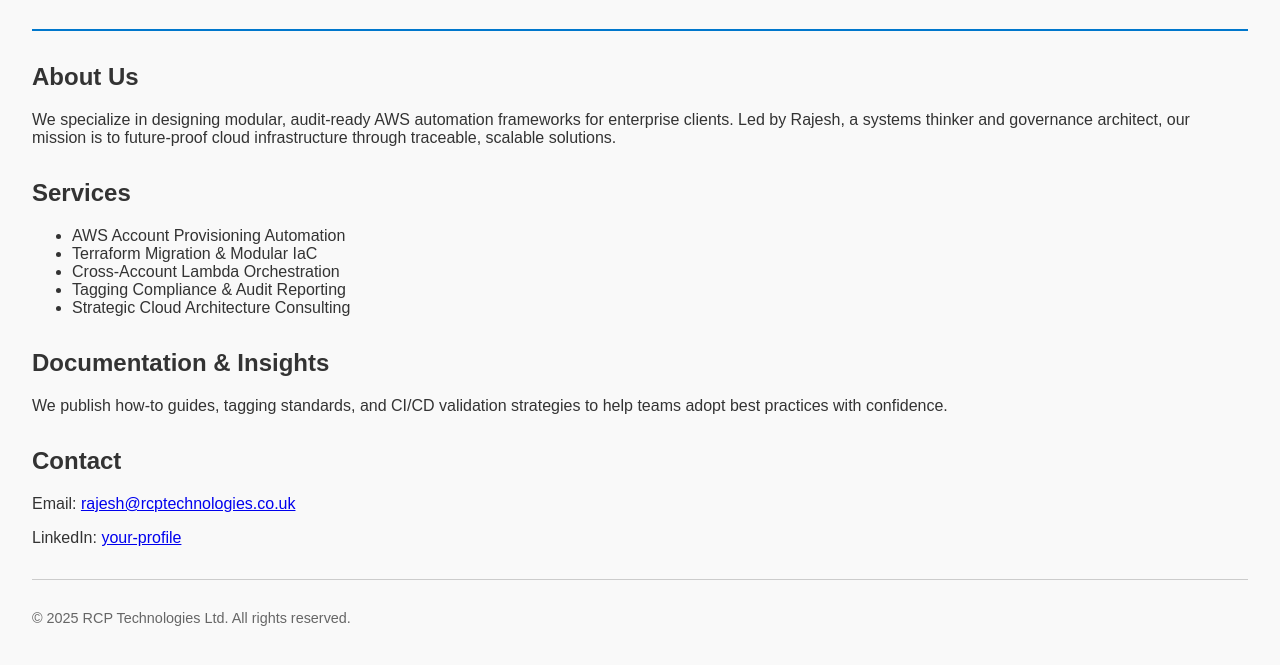
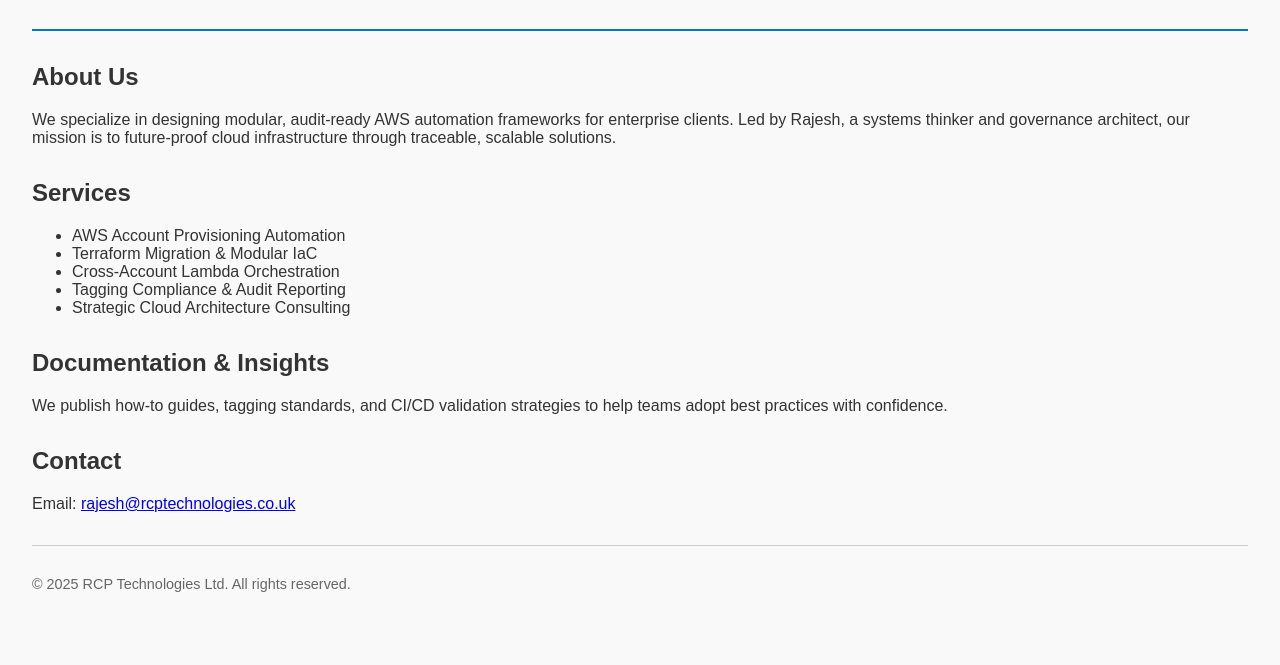
Before and after one commit to rajcp1/rcptechnologies-site, a plain HTML site: page index.html in a window 1280 px wide. Shown: the part 111-776 px from the top of the page. Drawn offline with Linux system fonts and the light colour scheme.

Commit message:
Update index.html

```diff
--- a/index.html
+++ b/index.html
@@ -42,7 +42,6 @@
   <section>
     <h2>Contact</h2>
     <p>Email: <a href="mailto:rajesh@rcptechnologies.co.uk">rajesh@rcptechnologies.co.uk</a></p>
-    <p>LinkedIn: <a href="https://www.linkedin.com/in/your-profile">your-profile</a></p>
   </section>
 
   <footer>
```
